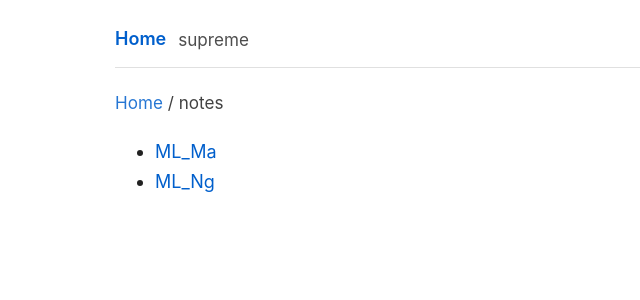
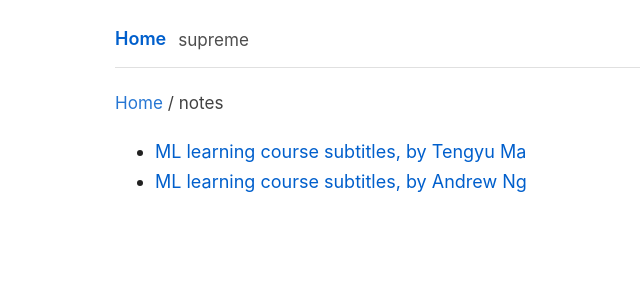
Before and after one commit to CompositeLizard/supreme, a Jekyll site: the page built from notes/index.md, in a window 1280 px wide. Shown: the top 300 px of the page, without its empty margins (165-805 px from the left). Built offline with Jekyll 4.4.1, drawn with Linux system fonts in a browser that asks for light colours.

Commit message:
Update index.md

```diff
--- a/notes/index.md
+++ b/notes/index.md
@@ -2,5 +2,5 @@
 layout: default
 title: Notes
 ---
-- [ML_Ma](ML_Ma/)
-- [ML_Ng](ML_Ng/)
+- [ML learning course subtitles, by Tengyu Ma](notes/ML_Ma)
+- [ML learning course subtitles, by Andrew Ng](notes/ML_Ng)
```
